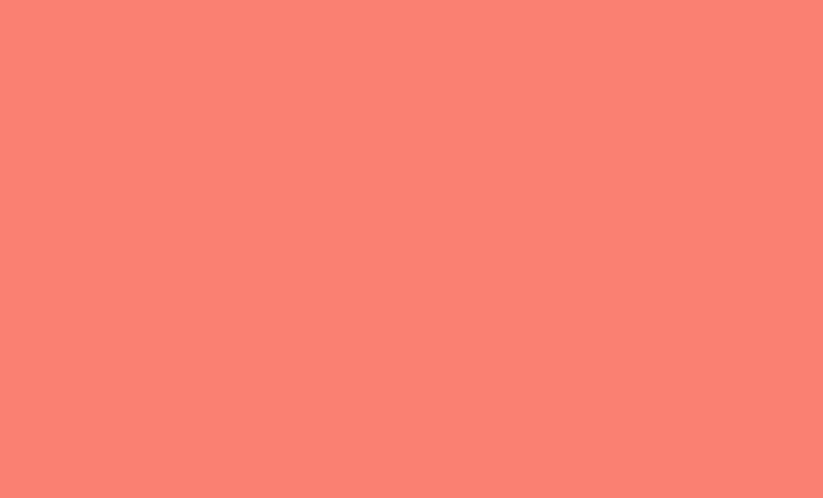
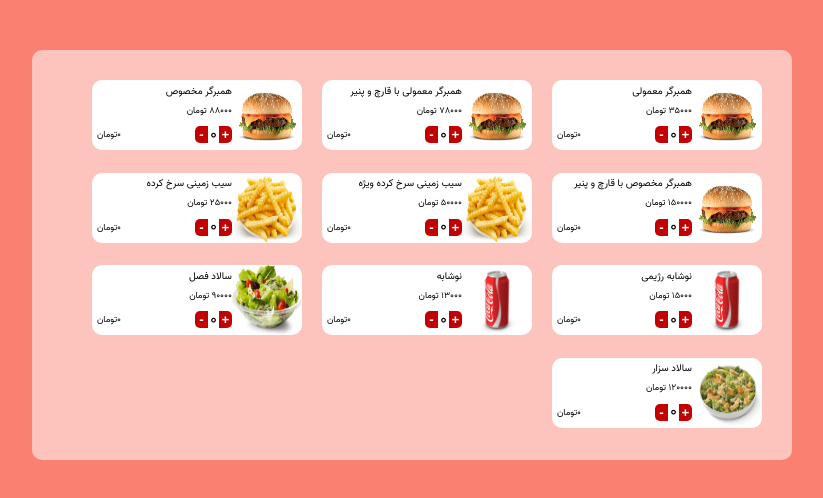
Before and after one commit to Mmomenzadeh/ReactMenuFastFood, a React (Vite) app: page / in a window 1280 px wide. Shown: the top 498 px of the page, without its empty margins (257-1080 px from the left). Built offline with nearby package versions, Linux system fonts and the light colour scheme.

Commit message:
create button component and finish product style

```diff
--- a/index.html
+++ b/index.html
@@ -1,5 +1,5 @@
 <!DOCTYPE html>
-<html lang="en">
+<html lang="fa" dir="rtl">
   <head>
     <meta charset="UTF-8" />
     <link rel="icon" type="image/svg+xml" href="/vite.svg" />
--- a/src/App.jsx
+++ b/src/App.jsx
@@ -1,11 +1,44 @@
-import "./assets/styles/App.css"
+import "./assets/styles/App.css";
+import ProductList from "./components/ProductsList/ProductsList";
+import hamburger from "./assets/images/hamburger.png";
+import ceasar from "./assets/images/ceasar.png";
+import french_fries from "./assets/images/french_fries.png";
+import salad from "./assets/images/salad.png";
+import soda from "./assets/images/soda.png";
+const App = () => {
+  const products = [
+    { id: 1, name: "همبرگر معمولی ", price: "35000", url: hamburger },
+    {
+      id: 2,
+      name: "همبرگر معمولی با قارچ و پنیر",
+      price: "78000",
+      url: hamburger,
+    },
+    { id: 3, name: "همبرگر مخصوص", price: "88000", url: hamburger },
+    {
+      id: 4,
+      name: "همبرگر مخصوص با قارچ و پنیر",
+      price: "150000",
+      url: hamburger,
+    },
+    {
+      id: 5,
+      name: "سیب زمینی سرخ کرده ویژه",
+      price: "50000",
+      url: french_fries,
+    },
+    { id: 6, name: "سیب زمینی سرخ کرده", price: "25000", url: french_fries },
+    { id: 7, name: "نوشابه رژیمی", price: "15000", url: soda },
+    { id: 8, name: "نوشابه", price: "13000", url: soda },
+    { id: 9, name: "سالاد فصل ", price: "90000", url: salad },
+    { id: 10, name: "سالاد سزار", price: "120000", url: ceasar },
+  ];
 
-const App =()=>{
-    return(
-        <div className="container">
+  return (
+    <div className="container">
+      <ProductList products={products} />
+    </div>
+  );
+};
 
-        </div>
-    )
-}
-
-export default App
+export default App;
--- a/src/assets/styles/App.css
+++ b/src/assets/styles/App.css
@@ -0,0 +1,5 @@
+.container{
+    margin-top: 50px;
+    display: flex;
+    justify-content: center;
+}
--- a/src/assets/styles/button.css
+++ b/src/assets/styles/button.css
@@ -0,0 +1,22 @@
+.btn-product{
+    background-color: rgb(194, 2, 2);
+    color: #fff;
+    border: none;
+    width: 13px;
+    display: flex;
+    justify-content: center;
+    align-items: center;
+    font-weight: 600;
+    cursor: pointer;
+
+}
+
+.btn-radius-1{
+    border-top-right-radius: 5px;
+    border-bottom-right-radius:5px ;
+}
+
+.btn-radius-2{
+    border-top-left-radius: 5px;
+    border-bottom-left-radius:5px ;
+}
--- a/src/assets/styles/index.css
+++ b/src/assets/styles/index.css
@@ -1,9 +1,58 @@
+/* http://meyerweb.com/eric/tools/css/reset/
+   v2.0 | 20110126
+   License: none (public domain)
+*/
+
+html, body, div, span, applet, object, iframe,
+h1, h2, h3, h4, h5, h6, p, blockquote, pre,
+a, abbr, acronym, address, big, cite, code,
+del, dfn, em, img, ins, kbd, q, s, samp,
+small, strike, strong, sub, sup, tt, var,
+b, u, i, center,
+dl, dt, dd, ol, ul, li,
+fieldset, form, label, legend,
+table, caption, tbody, tfoot, thead, tr, th, td,
+article, aside, canvas, details, embed,
+figure, figcaption, footer, header, hgroup,
+menu, nav, output, ruby, section, summary,
+time, mark, audio, video {
+	margin: 0;
+	padding: 0;
+	border: 0;
+	font-size: 100%;
+	font: inherit;
+	vertical-align: baseline;
+}
+/* HTML5 display-role reset for older browsers */
+article, aside, details, figcaption, figure,
+footer, header, hgroup, menu, nav, section {
+	display: block;
+}
+body {
+	line-height: 1;
+}
+ol, ul {
+	list-style: none;
+}
+blockquote, q {
+	quotes: none;
+}
+blockquote:before, blockquote:after,
+q:before, q:after {
+	content: '';
+	content: none;
+}
+table {
+	border-collapse: collapse;
+	border-spacing: 0;
+}
 @font-face {
   font-family: "vazir";
   src: url(../font/Vazir-Regular-FD.woff2);
 }
 html,
 body {
+
   font-family: "vazir";
 }
 
--- a/src/assets/styles/product.css
+++ b/src/assets/styles/product.css
@@ -0,0 +1,53 @@
+.product-container {
+  width: 210px;
+  height: 70px;
+  background-color: #fff;
+  display: flex;
+  border-radius: 10px;
+}
+
+
+.product-img img {
+  width: 70px;
+  height: 70px;
+}
+
+.product-title {
+  font-size: 10px;
+}
+
+.product-price {
+  font-size: 9px;
+}
+
+.product-content {
+  display: flex;
+  flex-direction: column;
+  justify-content: center;
+  gap: 10px;
+  width: 80%;
+}
+.calculation {
+  width: 100%;
+  display: flex;
+  align-items: center;
+  justify-content: space-between;
+  gap: 10px;
+}
+
+.product-counter {
+  z-index: 1;
+  display: flex;
+  align-items: center;
+}
+
+.product-counter .counter {
+    text-align: center;
+    padding: 2px;
+}
+
+
+.product-totalPrice {
+  padding-left: 5px;
+  font-size: 9px;
+}
--- a/src/assets/styles/productList.css
+++ b/src/assets/styles/productList.css
@@ -0,0 +1,13 @@
+.ProductList-container{
+    width: 700px;
+    height: 350px;
+    display: flex;
+    flex-wrap: wrap;
+    gap: 20px;
+    background-color: #fff8;
+    overflow-y: scroll;
+    padding: 30px;
+    border-radius: 10px;
+    margin-bottom: 50px;
+
+}
--- a/src/components/Button/Button.jsx
+++ b/src/components/Button/Button.jsx
@@ -0,0 +1,8 @@
+
+export const ProductButton = ({btnStyle , text})=>{
+    return(
+        <>
+        <button className={btnStyle}>{text}</button>
+        </>
+    )
+}
--- a/src/components/Product/Product.jsx
+++ b/src/components/Product/Product.jsx
@@ -1,24 +1,28 @@
-import "../../assets/styles/product.css"
+import "../../assets/styles/product.css";
+import "../../assets/styles/button.css";
+import { ProductButton } from "../Button/Button";
 
-const Product = ({url , title , price })=>{
-    return(
-        <div className="Product-container">
-            <div><img src={url} alt={title} /></div>
-            <div>
-                <h3>{title}</h3>
-                <h1>{price}</h1>
-                <div className="calculation">
-                    <div className="product-counter">
-                        <button>+</button>
-                        <input type="number" value={0} />
-                        <button>-</button>
 
-                    </div>
-                    <p className="product-totalPrice">0تومان</p>
-                </div>
-            </div>
+const Product = ({ url, title, price }) => {
+  return (
+    <div className="product-container">
+      <div className="product-img">
+        <img src={url} alt={title} />
+      </div>
+      <div className="product-content">
+        <p className="product-title">{title}</p>
+        <p className="product-price">{price} تومان</p>
+        <div className="calculation">
+          <div className="product-counter">
+            <ProductButton btnStyle="btn-product btn-radius-1" text="+" />
+            <p className="counter">0</p>
+            <ProductButton btnStyle="btn-product btn-radius-2" text="-" />
+          </div>
+          <p className="product-totalPrice">0تومان</p>
         </div>
-    )
-}
+      </div>
+    </div>
+  );
+};
 
-export default Product
+export default Product;
--- a/src/components/ProductsList/ProductsList.jsx
+++ b/src/components/ProductsList/ProductsList.jsx
@@ -1,23 +1,9 @@
 import "../../assets/styles/productList.css"
 import Product from "../Product/Product"
 
-const products =[
-    {id : 1 , name : "همبرگر معمولی " , price :"35000" , url :"https://bill-generator-js.vercel.app/img/hamburger.png"},
-    {id : 2 , name : "همبرگر معمولی با قارچ و پنیر" , price :"78000" , url :"https://bill-generator-js.vercel.app/img/hamburger.png"},
-    {id : 3 , name : "همبرگر مخصوص" , price :"88000" , url :"https://bill-generator-js.vercel.app/img/hamburger.png"},
-    {id : 4 , name : "همبرگر مخصوص با قارچ و پنیر" , price :"150000" , url :"https://bill-generator-js.vercel.app/img/hamburger.png"},
-    {id : 5 , name : "سیب زمینی سرخ کرده ویژه" , price :"50000" , url :"https://bill-generator-js.vercel.app/img/french_fries.png"},
-    {id : 6 , name : "سیب زمینی سرخ کرده" , price :"25000" , url :"https://bill-generator-js.vercel.app/img/french_fries.png"},
-    {id : 7 , name : "نوشابه رژیمی" , price :"15000" , url :"https://bill-generator-js.vercel.app/img/soda.png"},
-    {id : 8 , name : "نوشابه" , price :"13000" , url :"https://bill-generator-js.vercel.app/img/soda.png"},
-    {id : 9 , name : "سالاد فصل " , price :"90000" , url :"https://bill-generator-js.vercel.app/img/salad.png"},
-    {id : 10, name : "سالاد سزار" , price :"120000" , url :"https://bill-generator-js.vercel.app/img/ceasar.png"},
 
 
-]
-
-
-const ProductList =()=>{
+const ProductList =({products})=>{
     return(
         <div className="ProductList-container">
             {products.map((item)=>{
```
